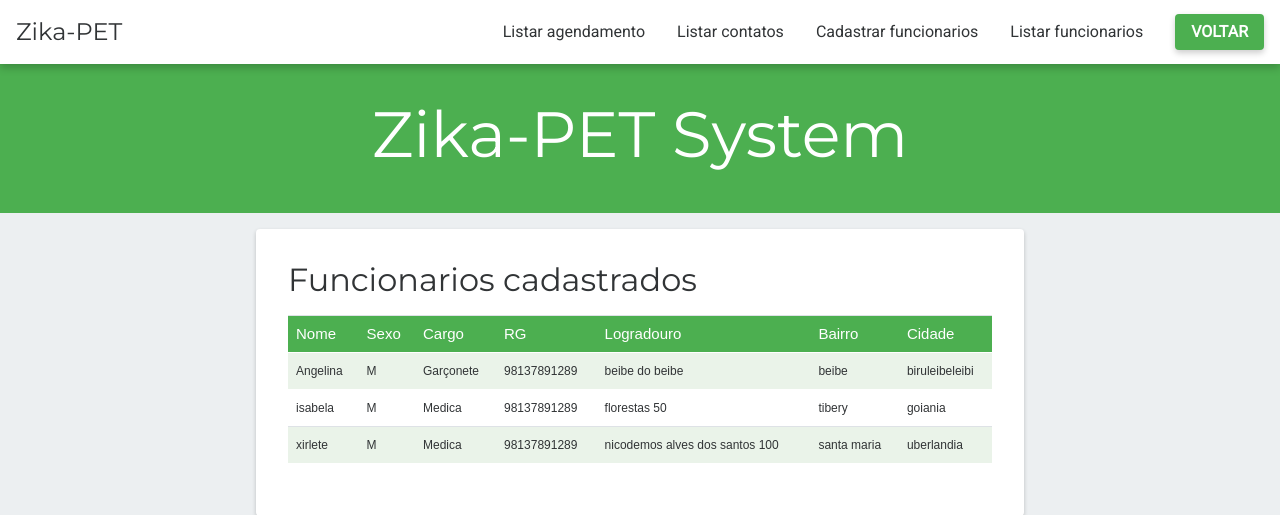
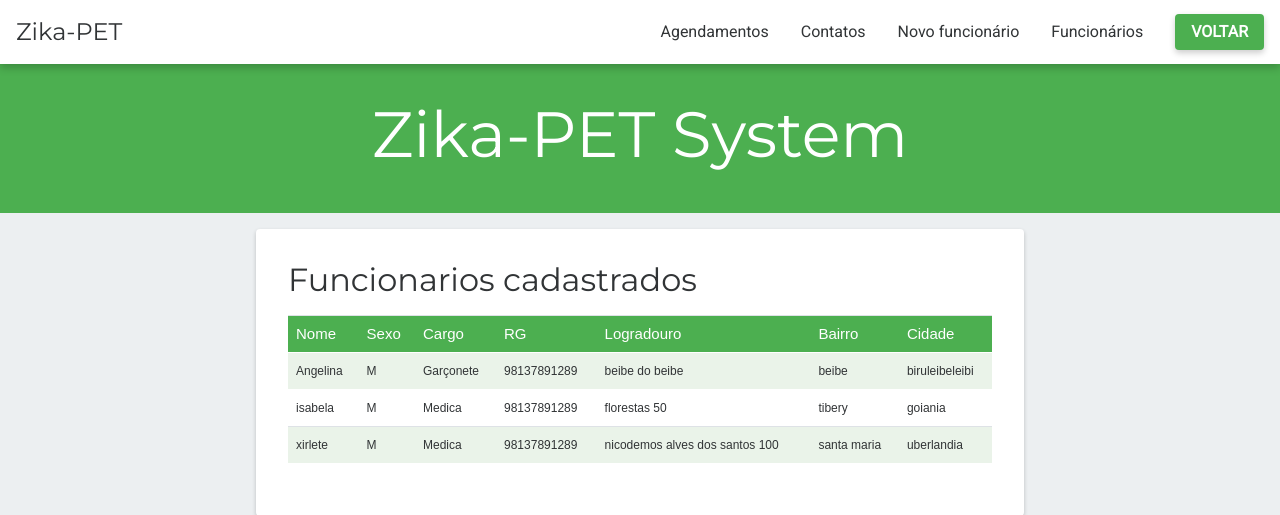
Before and after one commit to matheuspr96/Clinica-Veterinaria-Web_PPI, a PHP site: page /funcionalidades.html in a window 1280 px wide. Shown: the top 515 px of the page. Run offline with PHP 8.4, Linux system fonts and the light colour scheme; some libraries are stand-ins or nearby versions; some web fonts are replaced.

Commit message:
Arrumando navegação

```diff
--- a/funcionalidades.html
+++ b/funcionalidades.html
@@ -26,19 +26,19 @@
             <li class="barra-topo__item barra-topo__item_nome">Zika-PET </li>
 
             <li class="barra-topo__item barra-topo__item_botao">
-                <button id="botao-login" class="barra-topo__botao botao">Voltar</button>
+                <button class="barra-topo__botao botao redir-home">Voltar</button>
             </li>
             <li data-mostra="list_funcionarios" class="barra-topo__item barra-topo__item_clicavel barra-topo__item_selecionado">
-                Listar funcionarios
+                Funcionários
             </li>
             <li data-mostra="cadast_funcionarios" class="barra-topo__item barra-topo__item_clicavel">
-                Cadastrar funcionarios
+                Novo funcionário
             </li>
             <li data-mostra="list_contatos" class="barra-topo__item barra-topo__item_clicavel">
-                Listar contatos
+                Contatos
             </li>
             <li data-mostra="list_agendamento" class="barra-topo__item barra-topo__item_clicavel">
-                Listar agendamento
+                Agendamentos
             </li>
             <li id="abre-menu" class="barra-topo__item barra-topo__item_clicavel barra-topo__item_mobile">
                 <span class="fa fa-bars"></span>
@@ -272,9 +272,9 @@
 			<ul class="menu__lista">
 				<li data-mostra="list_funcionarios" class="menu__item">Listar Funcionarios</li>
 				<li data-mostra="cadast_funcionarios" class="menu__item">Cadastrar Funcionarios</li>
-				<li data-mostra="Listar contatos" class="menu__item">Listar Contatos</li>
-				<li data-mostra="list_agendamento" class="menu__item">Listar Agendamento</li>
-				<li class="menu__item mostra-login"><button style="width: 100%;">Voltar</button></li>
+				<li data-mostra="list_contatos" class="menu__item">Listar Contatos</li>
+				<li data-mostra="list_agendamento" class="menu__item">Listar Agendamentos</li>
+				<li class="menu__item redir-home">Home</li>
 			</ul>
 			<span class="menu__fechar fa fa-close"></span>
 		</div>s
--- a/scripts/funcionalidades.js
+++ b/scripts/funcionalidades.js
@@ -15,16 +15,9 @@ $(() => {
 		$(".cartao_pag_" + mostra).addClass("cartao_visivel");
     });
 
-	$(".mostra-login").click(e => $("#login-dialog").toggleClass("dialog_escondido"));
-
-	$("#botao-login").click(e =>{
-		window.location = "./index.html";
+	$(".redir-home").click(e => {
+		window.location = "/";
 	});
-
-	/**
-	 * Dialogs
-	 */
-	$(".dialog__fundo").click(e => $(e.target.parentNode).addClass("dialog_escondido"));
 
 	/**
 	 * Menu
--- a/styles/funcionalidades.css
+++ b/styles/funcionalidades.css
@@ -57,7 +57,7 @@ body {
 	display: none;
 }
 .barra-topo__item .fa { display: block; }
-@media screen and (max-width: 700px) {
+@media screen and (max-width: 790px) {
 	.barra-topo__item_mobile { display: inline-block; }
 
 	.barra-topo__item_clicavel:not(.barra-topo__item_mobile),
@@ -279,7 +279,7 @@ body {
 	right: 0;
 	height: calc(100% - 4rem);
 	width: 90%;
-	max-width: 12rem;
+	max-width: 14rem;
 	background-color: #FFF;
 	box-shadow: 0 10px 24px rgba(0, 0, 0, 0.4);
 	transform: translate(0, 0);
```
